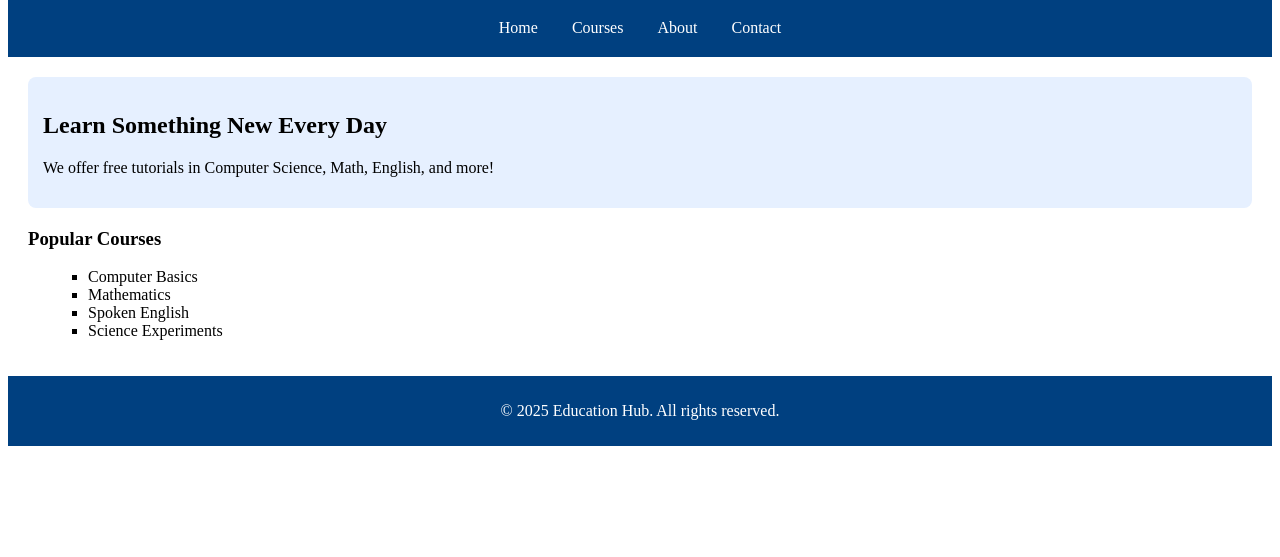
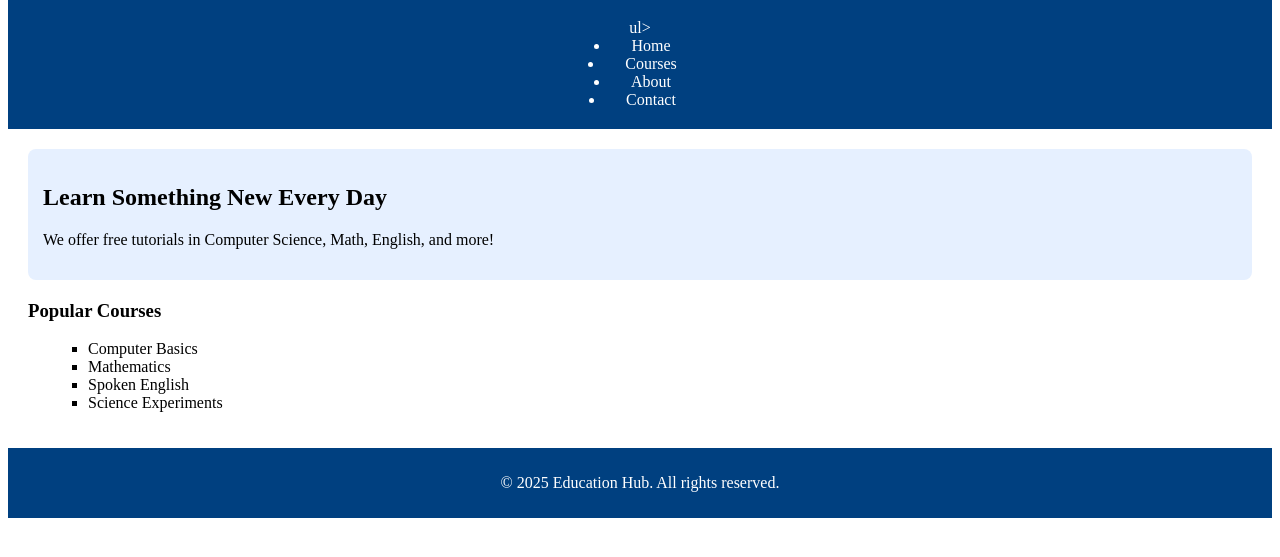
Before and after one commit to tahira784/education-hub, a plain HTML site: page index.html in a window 1280 px wide. Shown: the part 89-646 px from the top of the page. Drawn offline with Linux system fonts and the light colour scheme.

Commit message:
Update index.html

```diff
--- a/index.html
+++ b/index.html
@@ -9,12 +9,14 @@
 <body>
   <header>
     <h1>Welcome to Education Hub</h1>
-    <nav>
-      <a href="#">Home</a>
-      <a href="#">Courses</a>
-      <a href="#">About</a>
-      <a href="#">Contact</a>
-    </nav>
+	<nav>
+   ul>
+  <li><a href="index.html">Home</a></li>
+  <li><a href="courses.html">Courses</a></li>
+  <li><a href="about.html">About</a></li>
+  <li><a href="contact.html">Contact</a></li>
+</ul>
+</nav>
   </header>
 
   <main>
```
